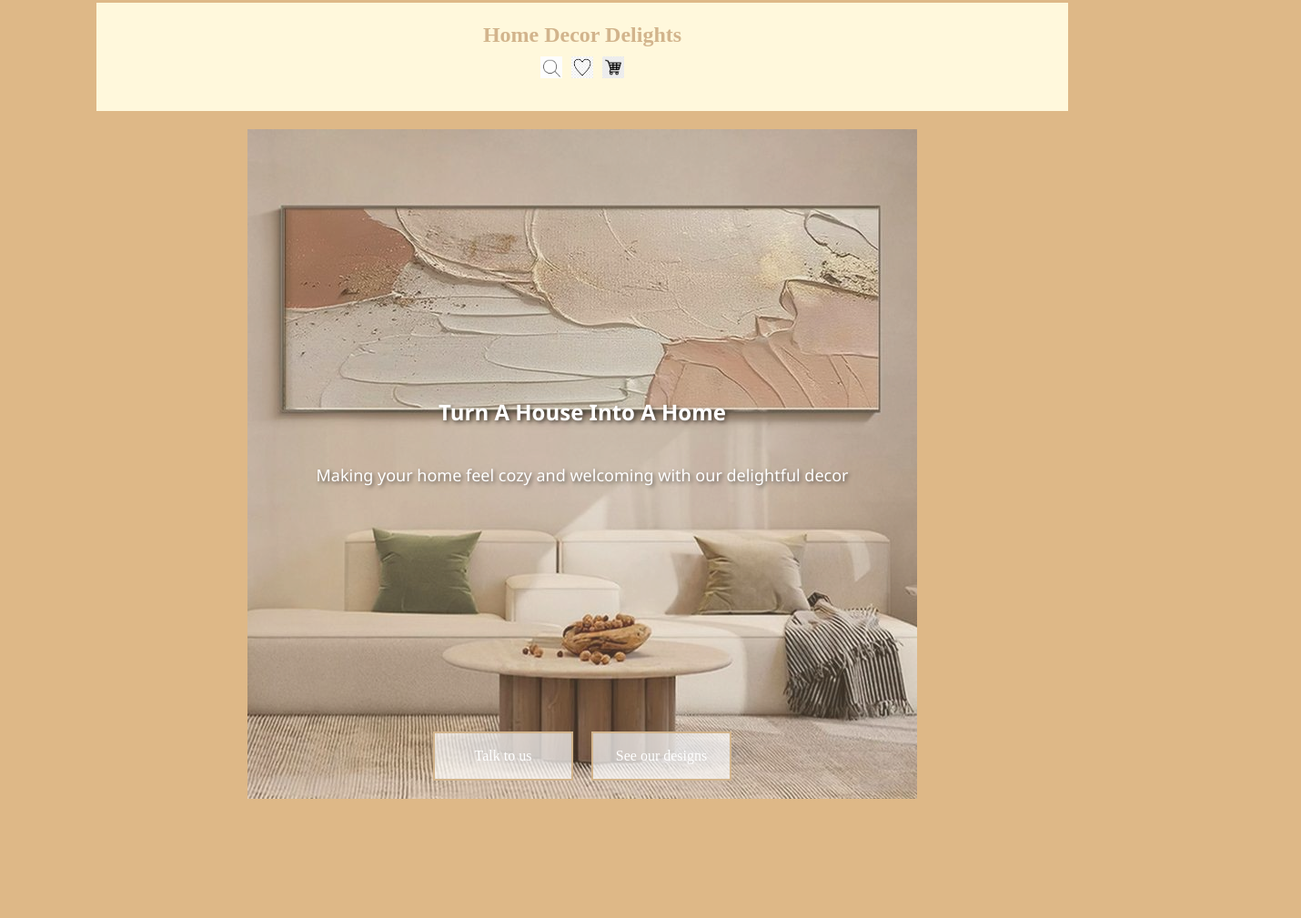
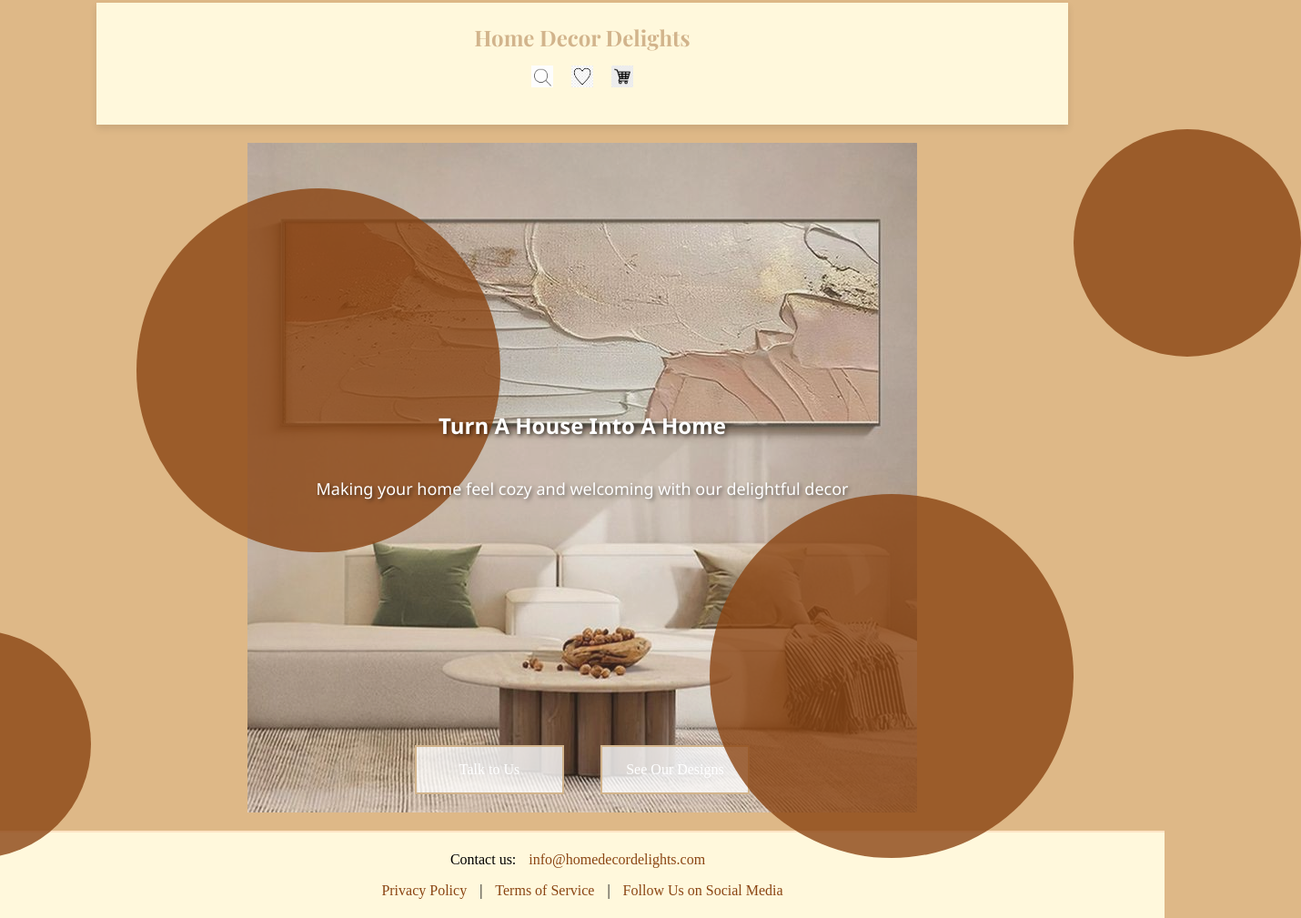
Before and after one commit to Lethokuhle-20/Landing-Page, a plain HTML site: page index.html in a window 1280 px wide. Shown: the part 17-1026 px from the top of the page at 91% size, 1430 px wide, since content can reach past the window. Before the commit the page ends 895 px from the top, so only its background shows below. Drawn offline with nearby package versions, Linux system fonts and the light colour scheme.

Commit message:
Footer,decorations, hover added

```diff
--- a/index.html
+++ b/index.html
@@ -3,7 +3,11 @@
 <head>
     <meta charset="UTF-8">
     <meta name="viewport" content="width=device-width, initial-scale=1.0">
+    <meta name="description" content="Home Decor Delights - Making your home feel cozy and welcoming with our delightful decor">
+    <meta name="keywords" content="home decor, interior design, cozy home, welcoming home, home accessories">
+    <meta name="author" content="Home Decor Delights">
     <title>Home Decor Delights</title>
+    <link href="https://fonts.googleapis.com/css2?family=Playfair+Display:wght@400;700&family=Roboto:wght@400;700&display=swap" rel="stylesheet">
     <style>
         body {
             background-color: burlywood;
@@ -19,23 +23,28 @@
             background-color: cornsilk;
             margin: 20px auto;
             max-width: 80%;
+            box-shadow: 0 4px 8px rgba(0, 0, 0, 0.1);
         }
         .navbar-icons {
             display: flex;
             justify-content: center;
-            gap: 10px;
-            padding: 10px 0;
+            gap: 20px;
+            padding: 15px 0;
         }
         .navbar-icons img {
             width: 24px;
             height: 24px;
             cursor: pointer;
+            transition: transform 0.3s ease;
+        }
+        .navbar-icons img:hover {
+            transform: scale(1.2)
         }
         .homeimage {
             max-width: 100%;
             height: auto;
             margin: 0 auto;
-            opacity: 0.8;
+            opacity: 0.9;
             display: block;
             object-fit: cover;
             filter: brightness(100%) contrast(90%);
@@ -81,40 +90,117 @@
             left: 50%;
             transform: translateX(-50%);
             display: flex;
+            flex-wrap: wrap;
+            gap: 10px;
         }
         .box {
-            width: 150px;
+            width: 160px;
             height: 50px;
-            background-color: rgba(255, 255, 255, 0.7);
+            background-color: rgba(255, 255, 255, 0.8);
             border: 2px solid tan;
-            margin: 0 10px;
+            margin: 0 15px;
             display: flex;
             justify-content: center;
             align-items: center;
             cursor: pointer;
+            transition: background-color 0.3s ease, transform 0.3s ease;
         }
         .box:hover {
             background-color: rgba(255, 194, 128, 0.9);
+            transform: scale(1.05);
+        }
+        .circle {
+            position: absolute;
+            border-radius: 50%;
+            background-color: #8B4513; /* Dark brown color */
+            opacity: 0.8;
+        }
+        .circle.small {
+            width: 150px;
+            height: 150px;
+        }
+        .circle.medium {
+            width: 250px;
+            height: 250px;
+        }
+        .circle.large {
+            width: 400px;
+            height: 400px;
+        }
+        /* Positioning the circles around the home image */
+        .circle1 {
+            top: 50px;
+            left: 150px;
+        }
+        .circle2 {
+            top: -15px;
+            right: -150px;
+        }
+        .circle3 {
+            bottom: -50px;
+            left:-150px;
+        }
+        .circle4 {
+            bottom: -50px;
+            right: 100px;
+        }
+        @media (max-width: 768px) {
+            .overlay-text, .slogan {
+                font-size: 18px;
+            }
+            .overlay-boxes {
+                flex-direction: column;
+                align-items: center;
+            }
+        }
+        footer {
+            text-align: center;
+            padding: 5px;
+            background-color: #FFF8DC;
+            border-top: 2px solid #FFE4C4;
+            margin-top: 20px;
+        }
+        footer a {
+            color: #8B4513;
+            text-decoration: none;
+            margin: 0 10px;
+            font-size: 16px;
+        }
+        footer a:hover {
+            text-decoration: underline;
         }
     </style>
 </head>
 <body>
     <div class="container">
-        <header style="font-size: 24px;"><b>Home Decor Delights</b></header>
-        <div class="navbar-icons">
-            <i><img src="./images/searc-icon.jpg" alt="" width="20px"></i>
-            <i><img src="./images/heart-icon.jpg" alt="" width="20px"></i>
-            <i><img src="./images/shopping-cart.jpg" alt="" width="25px"></i>
-        </div>
+        <header style="font-size: 24px; font-family: 'Playfair Display', Tahoma, Geneva, Verdana, sans-serif;"><b>Home Decor Delights</b></header>
+        <nav class="navbar-icons">
+            <a href="#"><img src="./images/searc-icon.jpg" alt="Search icon" width="24px"></a>
+            <a href="#"><img src="./images/heart-icon.jpg" alt="Heart icon" width="24px"></a>
+            <a href="#"><img src="./images/shopping-cart.jpg" alt="Shopping cart icon" width="24px"></a>
+        </nav>
     </div>
-    <div class="homeimage-container">
-        <img class="homeimage" src="./images/homepage.jpg" alt="homepage image">
+    <main class="homeimage-container">
+        <img class="homeimage" src="./images/homepage.jpg" alt="Homepage image">
         <div class="overlay-text"><b>Turn A House Into A Home</b></div>
         <div class="slogan">Making your home feel cozy and welcoming with our delightful decor</div>
         <div class="overlay-boxes">
-            <div class="box">Talk to us</div>
-            <div class="box">See our designs</div>
+            <div class="box">Talk to Us</div>
+            <div class="box">See Our Designs</div>
         </div>
-    </div>
+        <!-- Adding circles -->
+        <div class="circle large circle1"></div>
+        <div class="circle medium circle2"></div>
+        <div class="circle medium circle3"></div>
+        <div class="circle large circle4"></div>
+    </main>
+    <footer>
+        <p>Contact us: <a href="mailto:info@homedecordelights.com">info@homedecordelights.com</a></p>
+        <p>
+            <a href="#">Privacy Policy</a> |
+            <a href="#">Terms of Service</a> |
+            <a href="#">Follow Us on Social Media</a>
+        </p>
+    </footer>
 </body>
 </html>
```
